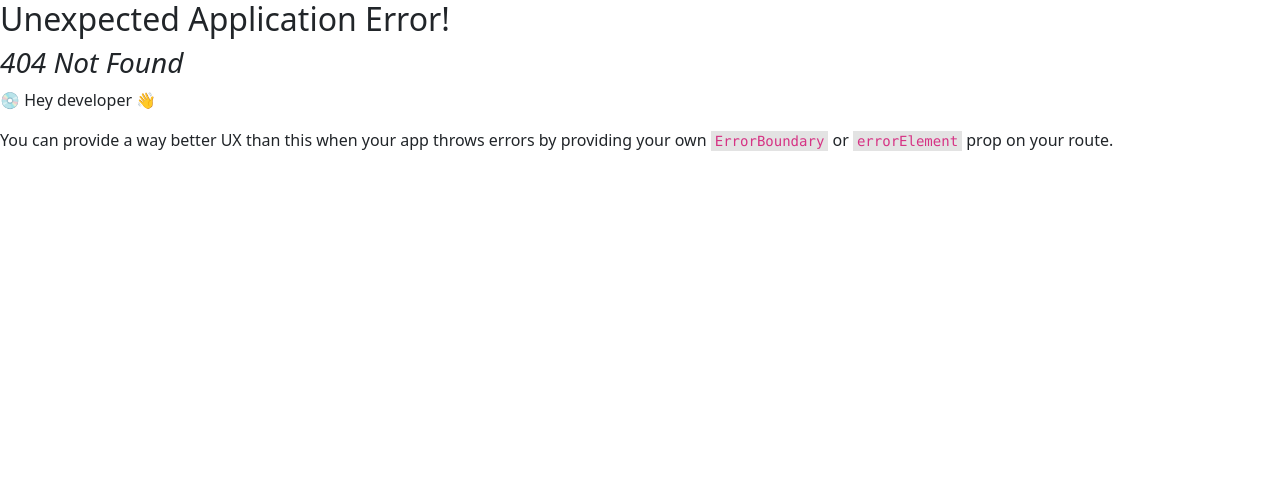
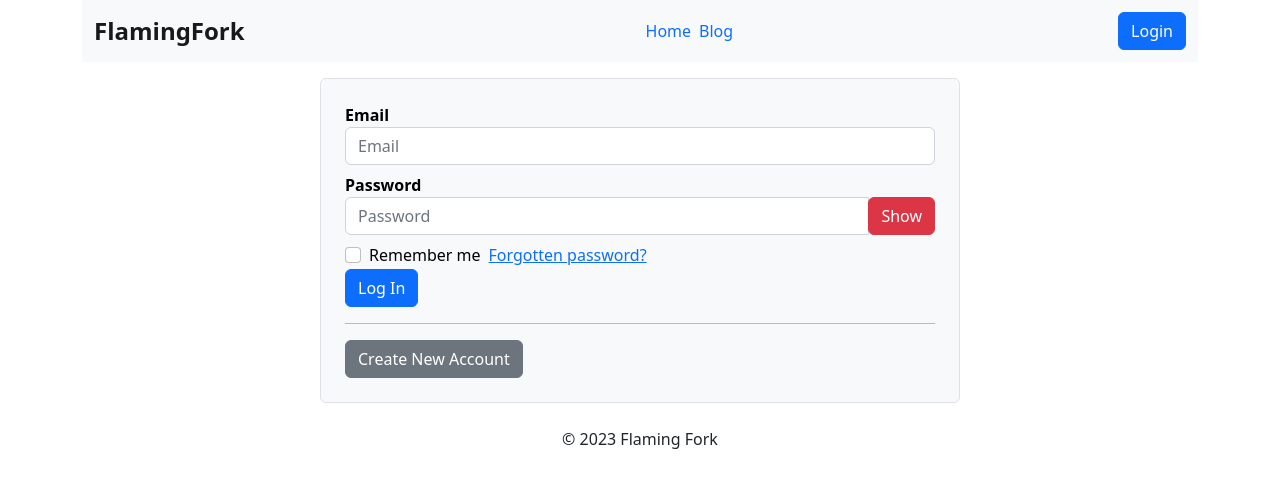
Before and after one commit to sajibsaifullah/chef-recipe-hunter-client, a React (Vite) app: page /login in a window 1280 px wide. Before the commit this address had no page. Shown: the top 488 px of the page. Built offline with nearby package versions, Linux system fonts and the light colour scheme.

Commit message:
added login & register

```diff
--- a/src/pages/Header/Header.jsx
+++ b/src/pages/Header/Header.jsx
@@ -1,6 +1,6 @@
 import React from "react";
 import { Navbar, Container, Nav, Button } from "react-bootstrap";
-import { NavLink } from "react-router-dom";
+import { NavLink, Link } from "react-router-dom";
 
 const Header = () => {
   return (
@@ -12,7 +12,7 @@ const Header = () => {
             <NavLink className="text-decoration-none" to='/'>Home</NavLink>
             <NavLink className="text-decoration-none" to='/'>Blog</NavLink>
           </Nav>
-          <Button variant="primary">Login</Button>
+          <Link to='/login'><Button variant="primary">Login</Button></Link>
         </Container>
       </Navbar>
     </Container>
--- /dev/null
+++ b/src/pages/Login/Login.jsx
@@ -0,0 +1,68 @@
+import React, { useState } from "react";
+import { Link } from 'react-router-dom';
+
+const Login = () => {
+  const [showPassword, setShowPassword] = useState(false);
+
+  const handleTogglePassword = () => {
+    setShowPassword(!showPassword);
+  };
+
+  return (
+    <form className="mt-3 border rounded-2 p-4 text-bg-light w-50 mx-auto">
+      <div className="form-group mb-2">
+        <label className="fw-bold" htmlFor="email">
+          Email
+        </label>
+        <input
+          type="email"
+          className="form-control"
+          id="email"
+          placeholder="Email"
+        />
+      </div>
+      <div className="form-group mb-2">
+        <label className="fw-bold" htmlFor="password">
+          Password
+        </label>
+        <div className="input-group">
+          <input
+            type={showPassword ? "text" : "password"}
+            className="form-control"
+            id="password"
+            placeholder="Password"
+          />
+          <div className="input-group-append">
+            <button
+              className="btn btn-danger"
+              type="button"
+              onClick={handleTogglePassword}
+            >
+              {showPassword ? "Hide" : "Show"}
+            </button>
+          </div>
+        </div>
+      </div>
+      <div className="form-group form-check">
+        <input type="checkbox" className="form-check-input" id="rememberMe" />
+        <label className="form-check-label" htmlFor="rememberMe">
+          Remember me
+        </label>
+        <a href="#" className="float-right ms-2">
+          Forgotten password?
+        </a>
+      </div>
+      <button type="submit" className="btn btn-primary btn-block">
+        Log In
+      </button>
+      <hr />
+      <Link to='/register'>
+        <button type="button" className="btn btn-secondary btn-block">
+          Create New Account
+        </button>
+      </Link>
+    </form>
+  );
+};
+
+export default Login;
--- /dev/null
+++ b/src/pages/Register/Register.jsx
@@ -0,0 +1,61 @@
+import React from "react";
+import { Link } from 'react-router-dom';
+
+const Register = () => {
+  return (
+    <form className="mt-3 border rounded-2 p-4 text-bg-light w-50 mx-auto">
+      <div className="form-group mb-2">
+        <label className="fw-bold" htmlFor="name">
+          Name
+        </label>
+        <input
+          type="text"
+          className="form-control"
+          id="name"
+          placeholder="Name"
+        />
+      </div>
+      <div className="form-group mb-2">
+        <label className="fw-bold" htmlFor="email">
+          Email
+        </label>
+        <input
+          type="email"
+          className="form-control"
+          id="email"
+          placeholder="Email"
+        />
+      </div>
+      <div className="form-group mb-2">
+        <label className="fw-bold" htmlFor="password">
+          Password
+        </label>
+        <div className="input-group">
+          <input
+            type="password"
+            className="form-control"
+            id="password"
+            placeholder="Password"
+          />
+        </div>
+      </div>
+      <div className="form-group form-check">
+        <input type="checkbox" className="form-check-input" id="rememberMe" />
+        <label className="form-check-label" htmlFor="rememberMe">
+          Remember me
+        </label>
+      </div>
+      <button type="submit" className="btn btn-primary btn-block">
+        Register
+      </button>
+      <hr />
+      <Link to="/login">
+        <button type="button" className="btn btn-secondary btn-block">
+          Already Have an Account
+        </button>
+      </Link>
+    </form>
+  );
+};
+
+export default Register;
```
Also changed, not shown: src/routes/Routes.jsx (+10 -0 lines).
